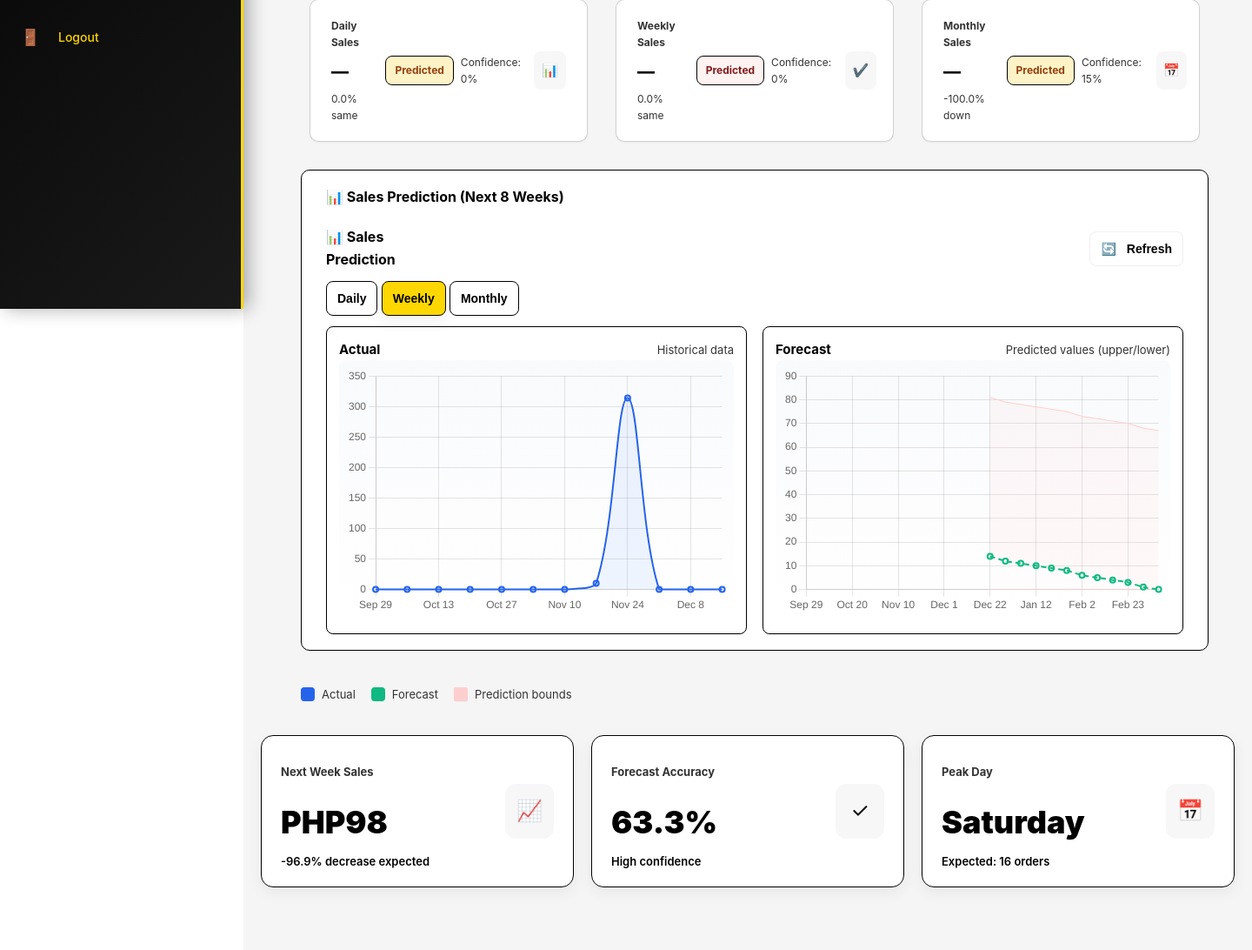
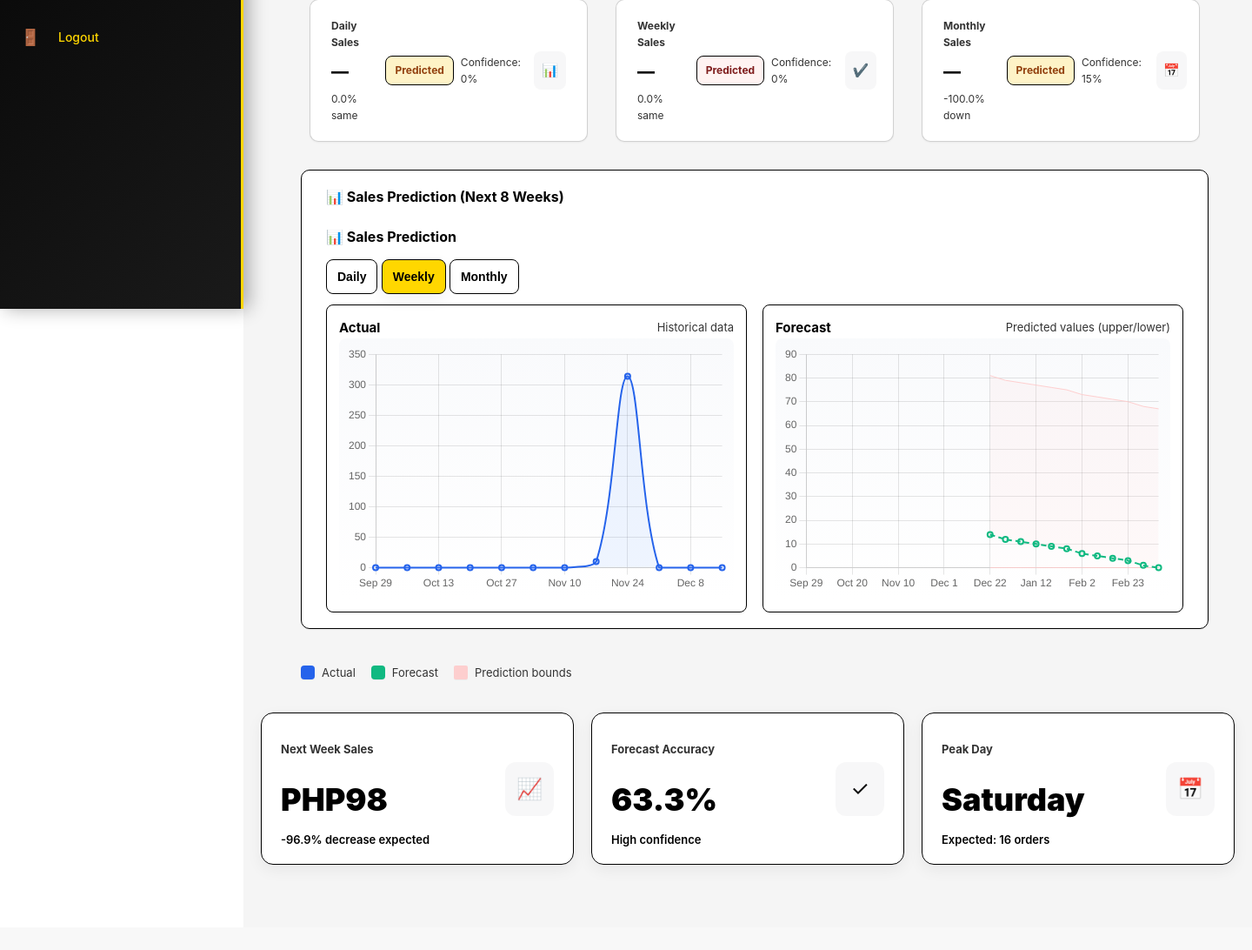
Before and after one commit to jhoanabenedicto3-ai/koki-foodhub, a Django app: page /forecast/ in a window 1440 px wide. Shown: the part 445-1537 px from the top of the page at 87% size. After the commit the page ends 1441 px from the top, so only its background shows below. Run offline with Django 5.2, Linux system fonts and the light colour scheme; the visitor is signed in with stand-in values (Sample User, id 1); data comes from the database, SQL or seed files in the repository; parts of the project's set-up code (start-up, migrations or seed data) failed here and were passed over.

Commit message:
ui(forecast): remove header sparkline and refresh button; clean up sparklines and guard refresh code

```diff
--- a/core/templates/pages/forecast.html
+++ b/core/templates/pages/forecast.html
@@ -98,13 +98,11 @@
       <div style="position: relative; margin-bottom: 12px;" data-insert-charts>
         <div style="display:flex; justify-content:space-between; align-items:center; gap:12px; margin-bottom:12px;">
           <div style="display:flex; gap:12px; align-items:center;">
-            <h3 style="margin:0; font-size:16px; font-weight:700; display:flex; align-items:center; gap:8px;">📊 Sales Prediction
-              <canvas id="headerSpark" class="header-spark" role="img" aria-label="Mini forecast sparkline" width="160" height="32"></canvas>
-            </h3>
+            <h3 style="margin:0; font-size:16px; font-weight:700; display:flex; align-items:center; gap:8px;">📊 Sales Prediction</h3>
               <span id="forecastStatus" class="muted small-text"></span>
             </div>
           <div style="display:flex; gap:8px; align-items:center;">
-            <button id="refreshForecastBtn" class="btn" aria-label="Refresh forecasts"><span class="btn-icon">🔄</span> <span class="btn-text">Refresh</span></button>
+            <!-- Refresh button removed per request -->
           </div>
         </div>
         <div style="margin-top:8px;">
@@ -364,7 +362,7 @@ JSON snippets:\n daily_json: {{ daily_json|truncatechars:400 }}\n weekly_json: {
       window.forecastChart = null;
       try {
         // Render header sparkline
-        try { renderSparkline('headerSpark', weekly, { height: 28, limit: 8, color: '#10b981', bg: 'rgba(16,185,129,0.06)' }); } catch(e){ console.warn('header sparkline init failed', e); }
+        // header sparkline removed — no-op
 
         // Actual chart: only plot historical actuals
         if(document.getElementById('actualChart') && weekly && Array.isArray(weekly.labels) && weekly.labels.length){
@@ -479,33 +477,7 @@ JSON snippets:\n daily_json: {{ daily_json|truncatechars:400 }}\n weekly_json: {
         return chart;
       }
 
-      // Small sparkline utility supporting multiple canvas instances
-      window.sparklines = window.sparklines || {};
-      function renderSparkline(canvasId, series, opts){
-        const c = document.getElementById(canvasId);
-        if(!c) return null;
-        const ctx = c.getContext('2d');
-        const limit = (opts && opts.limit) || 8;
-        const seriesData = (series && series.forecast && series.forecast.length) ? series.forecast.slice(0,limit) : (series && series.actual ? series.actual.slice(-limit) : []);
-        const height = (opts && opts.height) || c.height || 32;
-        c.style.height = height + 'px';
-        // destroy any existing instance for that canvas
-        if(window.sparklines[canvasId]){ try{ window.sparklines[canvasId].destroy(); }catch(e){} window.sparklines[canvasId] = null; }
-        const chart = new Chart(ctx, {
-          type: 'line',
-          data: { labels: seriesData.map((_,i) => i+1), datasets: [{ data: seriesData, borderColor: (opts && opts.color) || '#10b981', backgroundColor: (opts && opts.bg) || 'rgba(16,185,129,0.08)', fill: true, tension: 0.3, pointRadius: 0, borderWidth: (opts && opts.borderWidth) || 2 }] },
-          options: { responsive: true, maintainAspectRatio: false, plugins: { legend: { display: false }, tooltip: { enabled: !!(opts && opts.tooltip) } }, scales: { x: { display: false }, y: { display: false } }, elements: { line: { capBezierPoints: true } } }
-        });
-        window.sparklines[canvasId] = chart;
-        return chart;
-      }
 
-      function updateSparkline(canvasId, series){
-        const chart = window.sparklines[canvasId];
-        const limit = 8;
-        const d = (series && series.forecast && series.forecast.length) ? series.forecast.slice(0,limit) : (series && series.actual ? series.actual.slice(-limit) : []);
-        if(chart){ chart.data.datasets[0].data = d; chart.update(); } else { renderSparkline(canvasId, series); }
-      }
 
       // Forecast-only chart removed to simplify UI; forecast series are drawn on the main chart.
 
@@ -558,8 +530,7 @@ JSON snippets:\n daily_json: {{ daily_json|truncatechars:400 }}\n weekly_json: {
         const refreshBtn = document.getElementById('refreshForecastBtn');
         try {
           statusEl.textContent = 'Updating...';
-          refreshBtn.classList.add('loading');
-          refreshBtn.querySelector('.btn-text').textContent = 'Updating...';
+          if(refreshBtn){ refreshBtn.classList.add('loading'); const tbtn = refreshBtn.querySelector('.btn-text'); if(tbtn) tbtn.textContent = 'Updating...'; }
           // Simplified: fetch forecasts without extra filter params (no UI filters in simplified view)
           const url = '{% url "forecast_api" %}';
           const res = await fetch(url, { credentials: 'same-origin' });
@@ -639,7 +610,7 @@ JSON snippets:\n daily_json: {{ daily_json|truncatechars:400 }}\n weekly_json: {
           const series = mapping[window.currentView] || window.weekly;
           if(window.actualChart){ try{ window.actualChart.destroy(); }catch(e){} window.actualChart = renderLineOnlyChart('actualChart', series, window.currentView); }
           if(window.forecastChart){ try{ window.forecastChart.destroy(); }catch(e){} window.forecastChart = renderForecastOnlyChart('forecastChart', series, window.currentView); }
-          try { updateSparkline('headerSpark', mapping[window.currentView] || window.weekly); } catch(e){ console.warn('refresh sparkline failed', e); }
+
 
           // AI insights area removed in simplified UI
 
@@ -650,12 +621,11 @@ JSON snippets:\n daily_json: {{ daily_json|truncatechars:400 }}\n weekly_json: {
           statusEl.textContent = 'Update failed';
         } finally {
           setTimeout(()=>{ if(statusEl.textContent === 'Update failed' || statusEl.textContent === 'Updated just now') statusEl.textContent = ''; }, 2500);
-          refreshBtn.classList.remove('loading');
-          const t = refreshBtn.querySelector('.btn-text'); if(t) t.textContent = 'Refresh';
+          if(refreshBtn){ refreshBtn.classList.remove('loading'); const t = refreshBtn.querySelector('.btn-text'); if(t) t.textContent = 'Refresh'; }
         }
       }
 
-      document.getElementById('refreshForecastBtn').addEventListener('click', refreshForecast);
+
 
       // Filter controls removed in simplified UI; keep refresh bound
       document.getElementById('applyFilters')?.addEventListener('click', function(){ refreshForecast(); });
@@ -837,7 +807,7 @@ JSON snippets:\n daily_json: {{ daily_json|truncatechars:400 }}\n weekly_json: {
       .small-chart-area{ height:160px; }
       @media (max-width:720px){ .two-up{ grid-template-columns: 1fr; } .small-chart-area{ height:200px; } }
       .card.chart-card canvas{ display:block; width:100% !important; height:100% !important; }
-      .header-spark{ width:140px; height:28px; display:inline-block; vertical-align:middle; margin-left:6px; }
+
       .card.chart-card h2{ font-size:18px; margin-bottom:8px; }
       .forecast-header-mini { display:flex; justify-content:space-between; align-items:center; margin-bottom:12px; }
       .btn-group .btn { border-radius:8px; }
```
